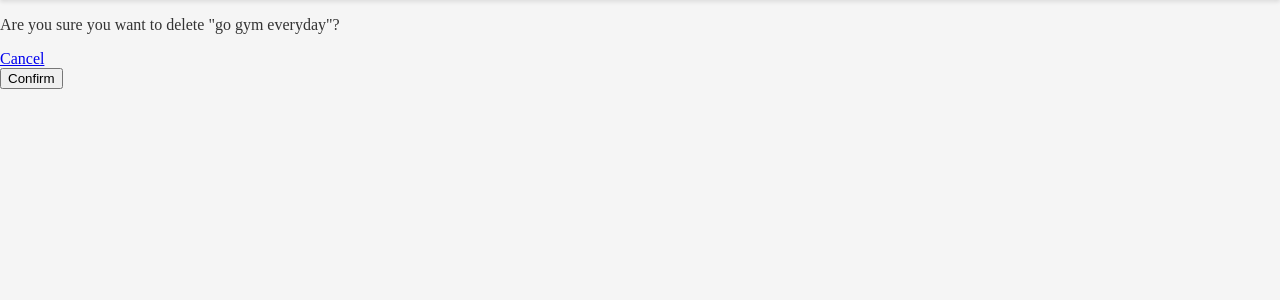
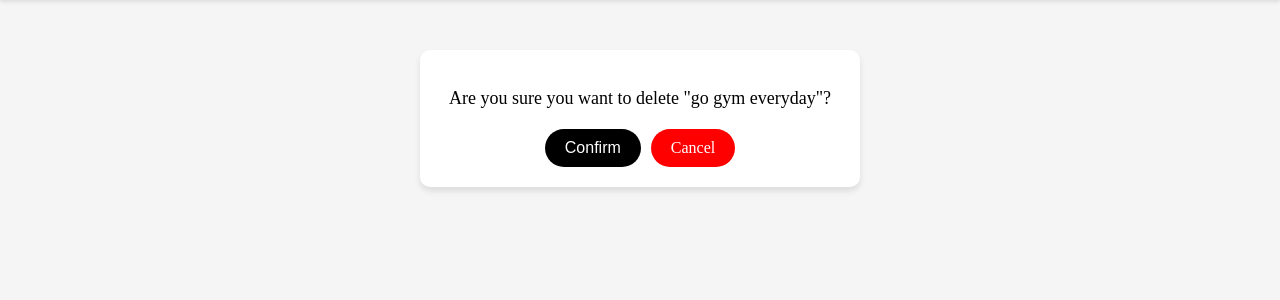
Before and after one commit to WhatTheyOnn/Django_Habit, a Django app: page /delete/1/ in a window 1280 px wide. Shown: the part 56-356 px from the top of the page. Run offline with Django 4.2, Linux system fonts and the light colour scheme; data comes from the database, SQL or seed files in the repository; some web fonts are replaced.

Commit message:
styled the cancel button red border and put it beside the confirm button which i also styled with a border and put it on theme with other submit buttons on the app. i added a new class to style this correctly and put a new style on the form section. i centered the buttons and used ai to fix errors i had with the styles positioning and border sizes

```diff
--- a/habit_tracker/templates/Habit_tracker/delete.html
+++ b/habit_tracker/templates/Habit_tracker/delete.html
@@ -34,6 +34,42 @@
             background-color: black;
             padding: 10px 15px;
             border-radius: 20px;}
+            .delete-container {
+            display: flex;
+            flex-direction: column;
+            justify-content: center;
+            align-items: center;
+            margin: 50px auto;
+            padding: 20px;
+            background-color: white;
+            box-shadow: 0 4px 6px rgba(0, 0, 0, 0.1);
+            border-radius: 10px;
+            width: 400px;
+        }
+        .delete-container p {
+            font-size: 18px;
+            margin-bottom: 20px;
+            text-align: center;
+            color: black;
+        }
+        .button-group {
+            display: flex;
+            justify-content: center;
+            gap: 10px;
+        }
+        .delete-container a, .delete-container input[type="submit"] {
+            font-size: 16px;
+            padding: 10px 20px;
+            text-decoration: none;
+            color: white;
+            background-color: black;
+            border: none;
+            border-radius: 25px;
+            cursor: pointer;
+        }
+        .delete-container a {
+            background-color: red;
+        }
 </style>
 </head>
 <body>
@@ -44,15 +80,15 @@
 
 <div class="delete-container">
 <p> Are you sure you want to delete "{{item}}"?</p>
+   <div class="button-group">
 
+    <form method="POST" action="" style="display: inline;">
+          {% csrf_token %}
+          <input type="submit" value="Confirm">
+    </form>
 <a href="{% url 'list' %}" > Cancel </a>
+   </div>
 
-<form method="POST" action="">
-{% csrf_token %}
-
-<input type="submit" value="Confirm">
-
-</form>
 </div>
 </body>
 </html>
```
